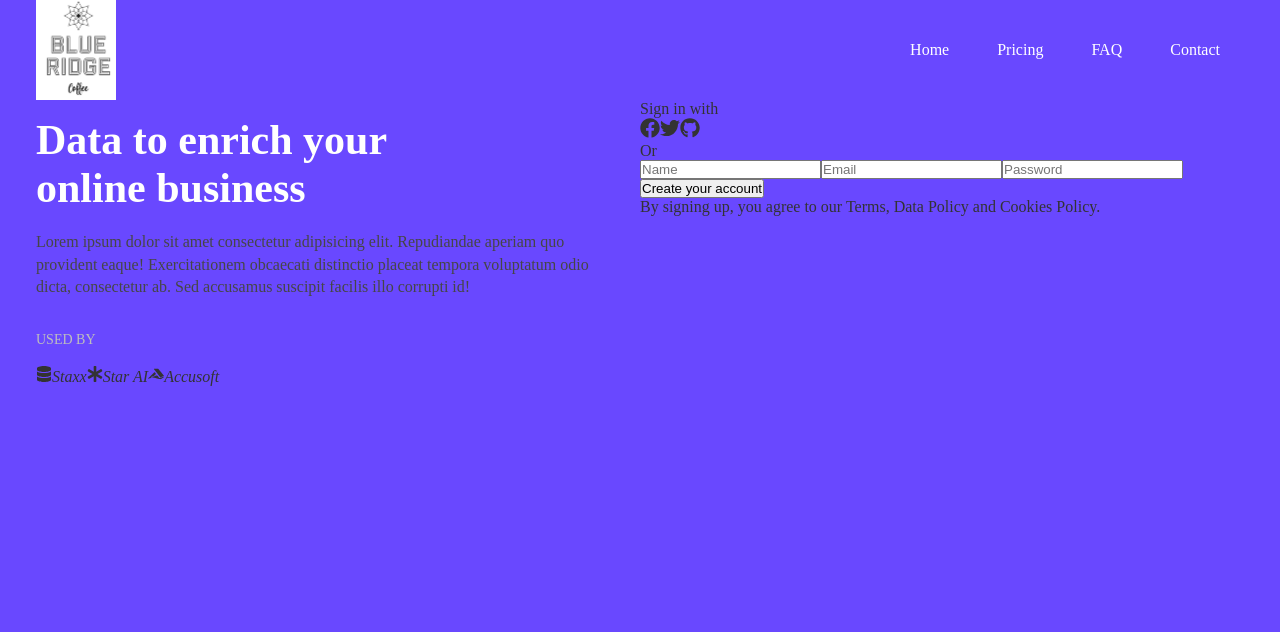
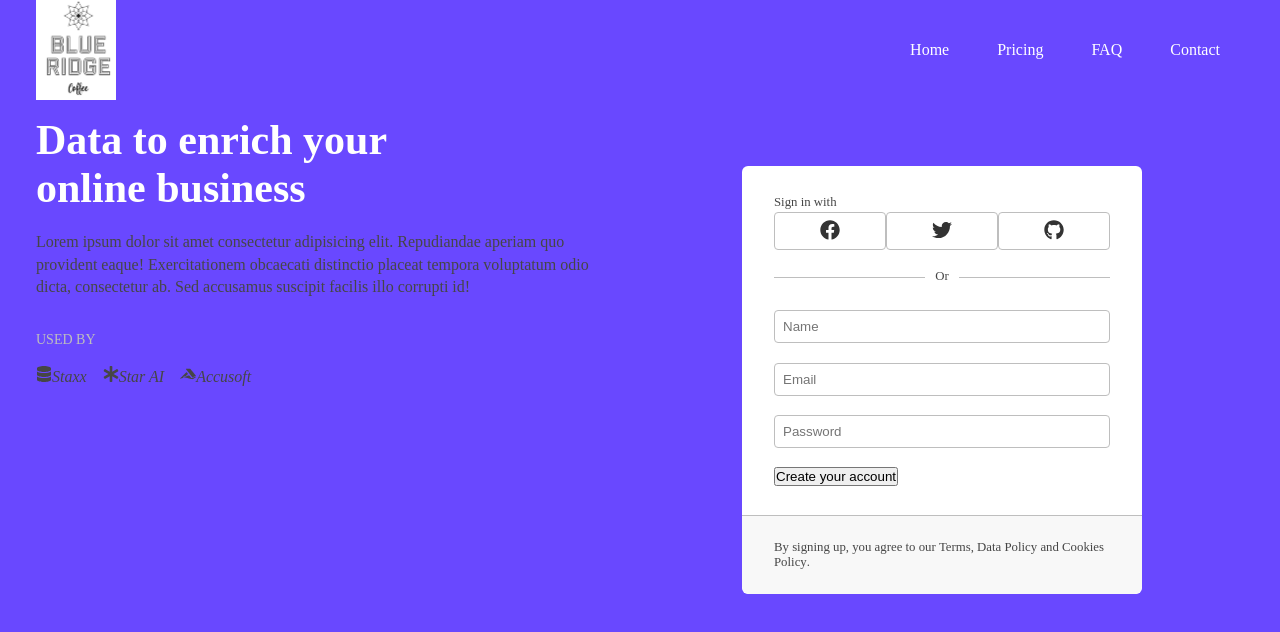
Before and after one commit to FilipiMachado/product-website, a React (Create React App) app: page / in a window 1280 px wide. Shown: the top 632 px of the page. Built offline with nearby package versions, Linux system fonts and the light colour scheme.

Commit message:
added navbar

```diff
--- a/src/components/Hero.jsx
+++ b/src/components/Hero.jsx
@@ -50,7 +50,7 @@ const Hero = () => {
               <div className="form-layout">
                 <div className="form-container">
                   <p className="sign-in-text">Sign in with</p>
-                  <div>
+                  <div className="social-login">
                     <i>
                       <FaFacebook size={20} />
                     </i>
@@ -61,7 +61,7 @@ const Hero = () => {
                       <FaGithub size={20} />
                     </i>
                   </div>
-                  <div>
+                  <div className="divider">
                     <p>
                       <span>Or</span>
                     </p>
--- a/src/components/HeroStyles.css
+++ b/src/components/HeroStyles.css
@@ -41,3 +41,81 @@
   font-size: 14px;
   margin: 2rem 0 1rem 0;
 }
+
+.hero .col-1 .icons i {
+  color: rgb(70, 70, 70);
+  padding-right: 1rem;
+}
+
+.hero .col-2 {
+  padding: 1rem;
+  height: 70vh;
+  display: flex;
+  flex-direction: column;
+  justify-content: center;
+  font-size: 0.8rem;
+}
+
+.hero .col-2 p {
+  color: rgb(70, 70, 70);
+}
+
+.hero .form-layout {
+  width: 400px;
+  margin: auto;
+  background-color: #fff;
+  border-radius: 6px;
+}
+
+.hero .form-container {
+  padding: 1.8rem 2rem;
+}
+
+.hero .sign-in-text {
+  margin-bottom: 10px;
+}
+
+.social-login i {
+  background-color: #fff;
+  padding: 16px 45px 6px 45px;
+  border: 1px solid rgb(190, 190, 190);
+  border-radius: 4px;
+  cursor: pointer;
+}
+
+.col-2 .divider p {
+  width: 100%;
+  text-align: center;
+  border-bottom: 1px solid rgb(190, 190, 190);
+  line-height: 0.1em;
+  margin: 2rem 0 2rem;
+}
+
+.col-2 .divider p span {
+  background-color: #fff;
+  padding: 0 10px;
+}
+
+form input {
+  display: block;
+  width: 100%;
+  margin: 1.2rem 0;
+  padding: 8px;
+  border: 1px solid rgb(190, 190, 190);
+  border-radius: 4px;
+}
+
+.hero .form-footer {
+  border-top: 1px solid rgb(190, 190, 190);
+  background-color: #f8f8f8;
+  border-bottom-right-radius: 8px;
+  border-bottom-left-radius: 8px;
+}
+
+.form-footer p {
+  padding: 1.5rem 2rem;
+}
+
+.form-footer span {
+  font-weight: 500;
+}
```
